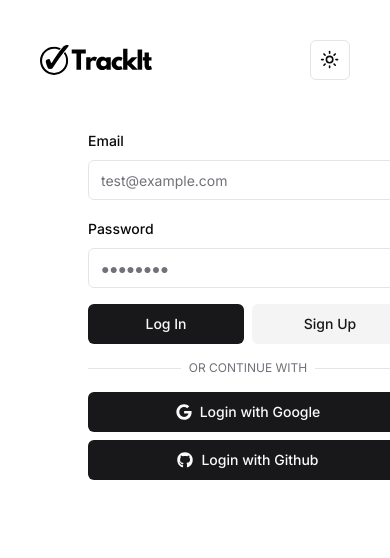
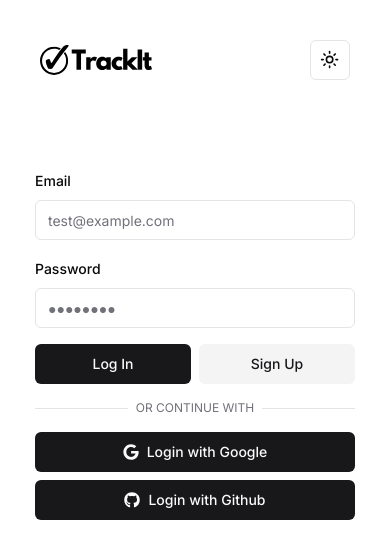
Before and after one commit to notbowen/track-it, a Next.js app: page /auth in a window 390 px wide. Shown: the top 558 px of the page. Built offline with nearby package versions, Linux system fonts and the light colour scheme.

Commit message:
fix: improve mobile layout

```diff
--- a/app/auth/page.tsx
+++ b/app/auth/page.tsx
@@ -3,7 +3,7 @@ import { AuthForm } from "@/app/auth/AuthForm";
 
 export default function Auth() {
     return (
-        <main className="p-12">
+        <main className="py-12 sm:p-12">
             <div className="flex flex-col w-80 mx-auto xl:w-96">
                 <AuthForm/>
                 <div className="relative my-4">
--- a/app/layout.tsx
+++ b/app/layout.tsx
@@ -19,7 +19,7 @@ export default function RootLayout({
 }) {
   return (
     <html lang="en">
-    <body className={`${inter.className} p-10 xl:p-14`}>
+    <body className={inter.className}>
     <ThemeProvider attribute="class" defaultTheme="system" enableSystem>
       <Nav/>
       {children}
--- a/app/page.tsx
+++ b/app/page.tsx
@@ -3,7 +3,7 @@ import Link from "next/link";
 
 export default function Home() {
   return (
-      <main className="p-12">
+      <main className="py-12 sm:p-12">
           <section className="py-6 mt-12 flex flex-col items-center text-center gap-8">
               <h1 className="text-4xl font-bold">A Collaborative Todo Tracker</h1>
               <p className="text-muted-foreground">Lorem ipsum placeholder thingy here</p>
--- a/components/Nav.tsx
+++ b/components/Nav.tsx
@@ -5,7 +5,7 @@ import Link from "next/link";
 
 export default function Nav() {
     return (
-        <header>
+        <header className="p-10 xl:p-14">
             <nav>
                 <ul className="flex items-center justify-between">
                     <li>
```
